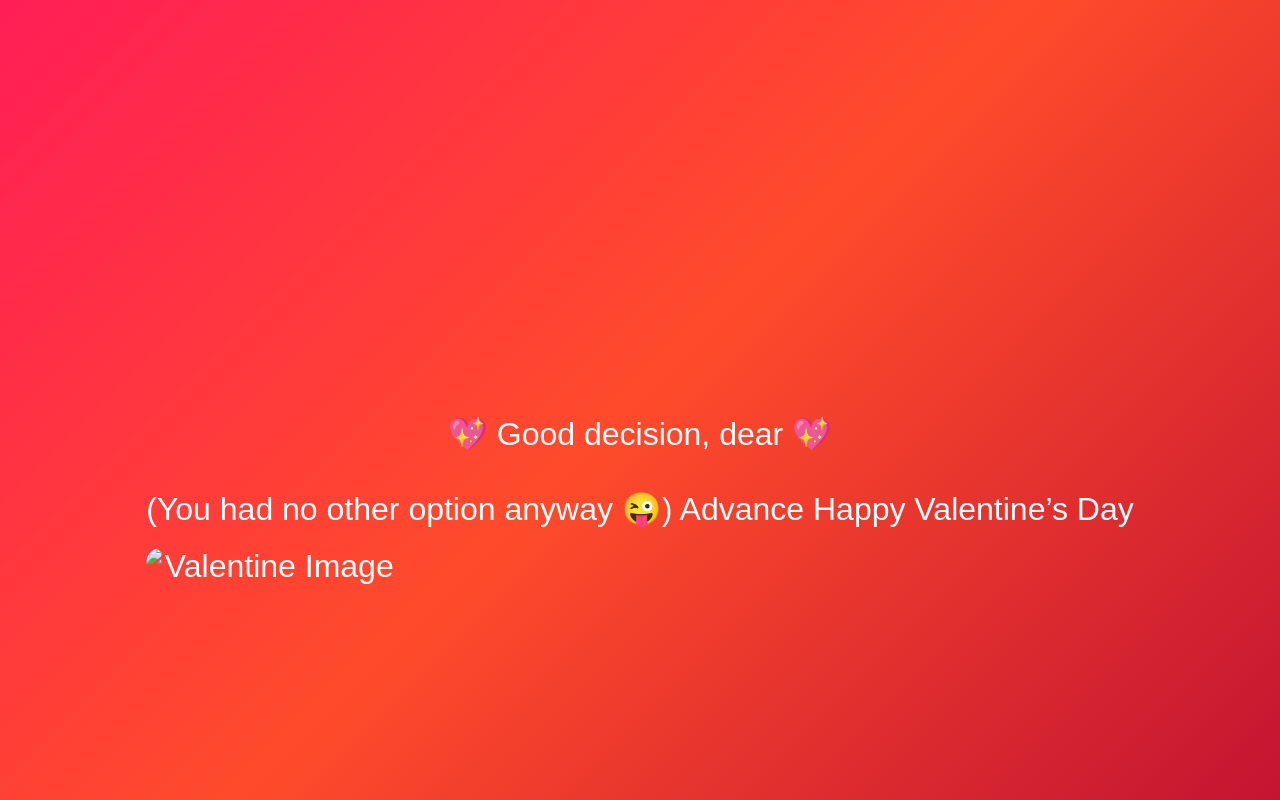
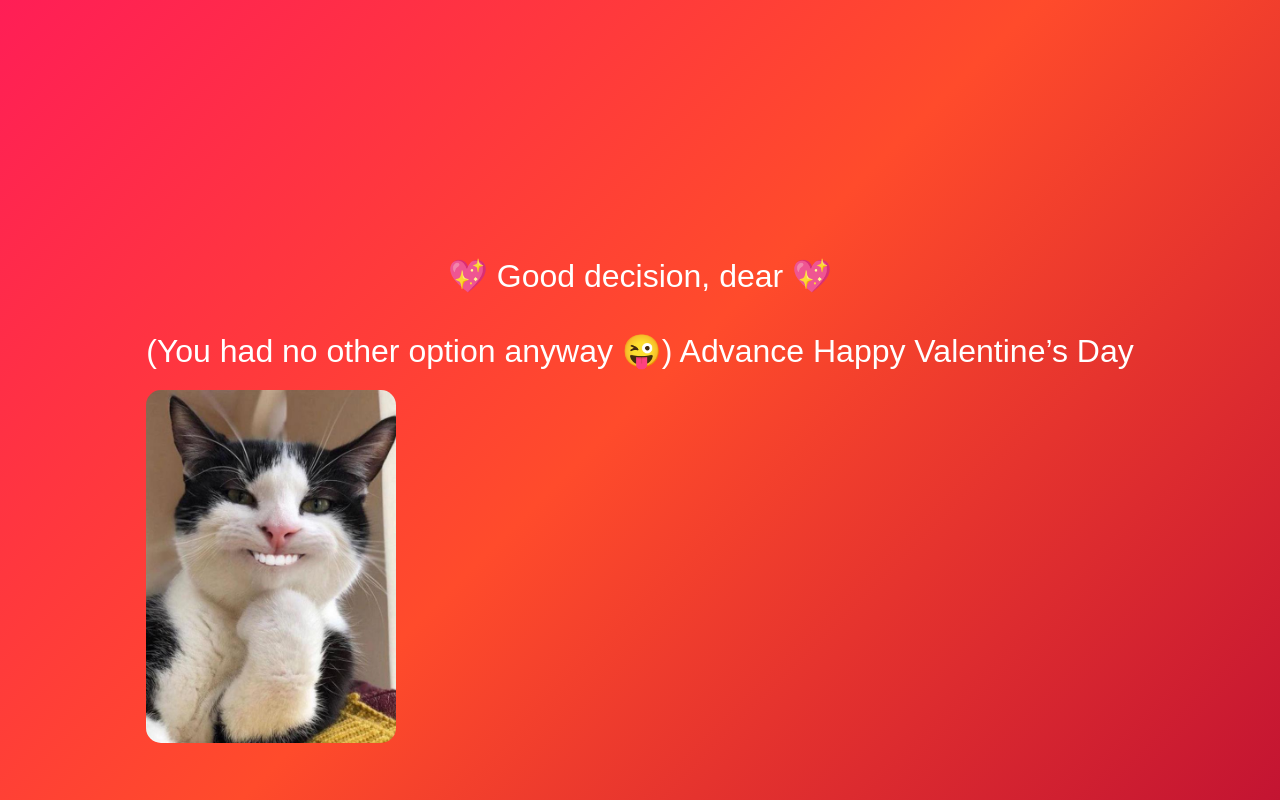
Before and after one commit to AmruthaKrishnakumar/valentine, a plain HTML site: page index.html in a window 1280 px wide. Both pictures are taken after a click on the button "Yes ❤️". Drawn offline with Linux system fonts and the light colour scheme.

Commit message:
Update index.html

```diff
--- a/index.html
+++ b/index.html
@@ -76,7 +76,7 @@
 
         <img
     id="yesImage"
-    src="cute.png"
+    src="cute.jpg"
     alt="Valentine Image"
     style="display:none; width:250px; margin-top:20px; border-radius:15px;"
 >
```
